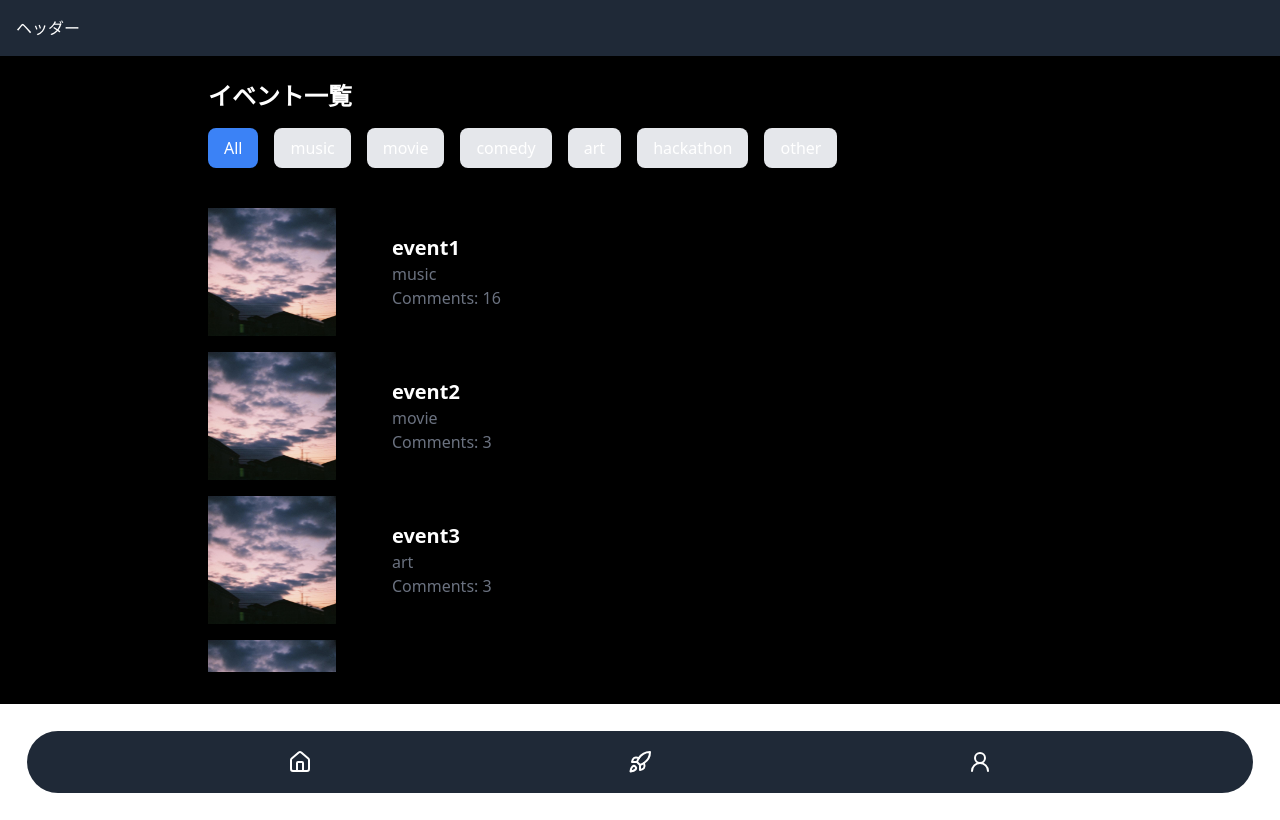
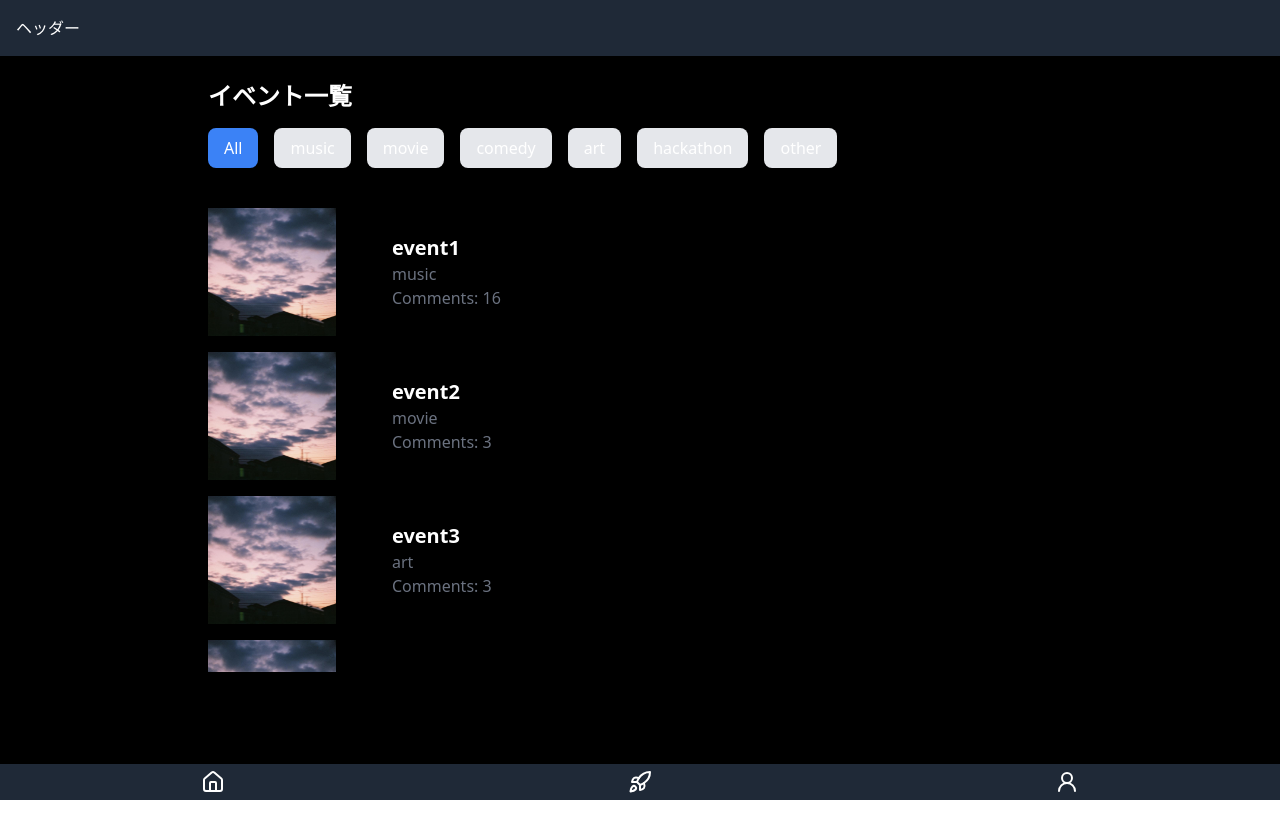
Before and after one commit to tomizawakenshin/team17_frontend, a Next.js app: page /home2 in a window 1280 px wide. Built offline with nearby package versions, Linux system fonts and the light colour scheme.

Commit message:
footerでTailWindCSSが適用できるかを確認

```diff
--- a/app/(main)/layout.tsx
+++ b/app/(main)/layout.tsx
@@ -1,5 +1,5 @@
 import Footer from "@/components/Footer/Footer";
-import Header from "@/components/Header/Header";
+// import Header from "@/components/Header/Header";
 
 const MainLayout = ({
   children,
--- a/components/Footer/Footer.css
+++ b/components/Footer/Footer.css
@@ -1,4 +1,4 @@
-footer {
+/* footer {
     background-color:  rgb(31, 45, 55);
     min-width: 66%;
 
@@ -21,4 +21,4 @@ ul {
 
     display: flex;
     justify-content: space-between;
-}
+} */
--- a/components/Footer/Footer.tsx
+++ b/components/Footer/Footer.tsx
@@ -5,7 +5,7 @@ import './Footer.css'
 
 const Footer: React.FC = () => {
     return (
-        <footer className='sticky bottom-0 z-10 bg-gray-800'>
+        <footer className='sticky bottom-0 z-10 bg-gray-800 width-[66%]'>
                <ul className="grid grid-cols-3">
                 {FooterMenus.map((menu, index) => (
                     <li key={index}>
```
